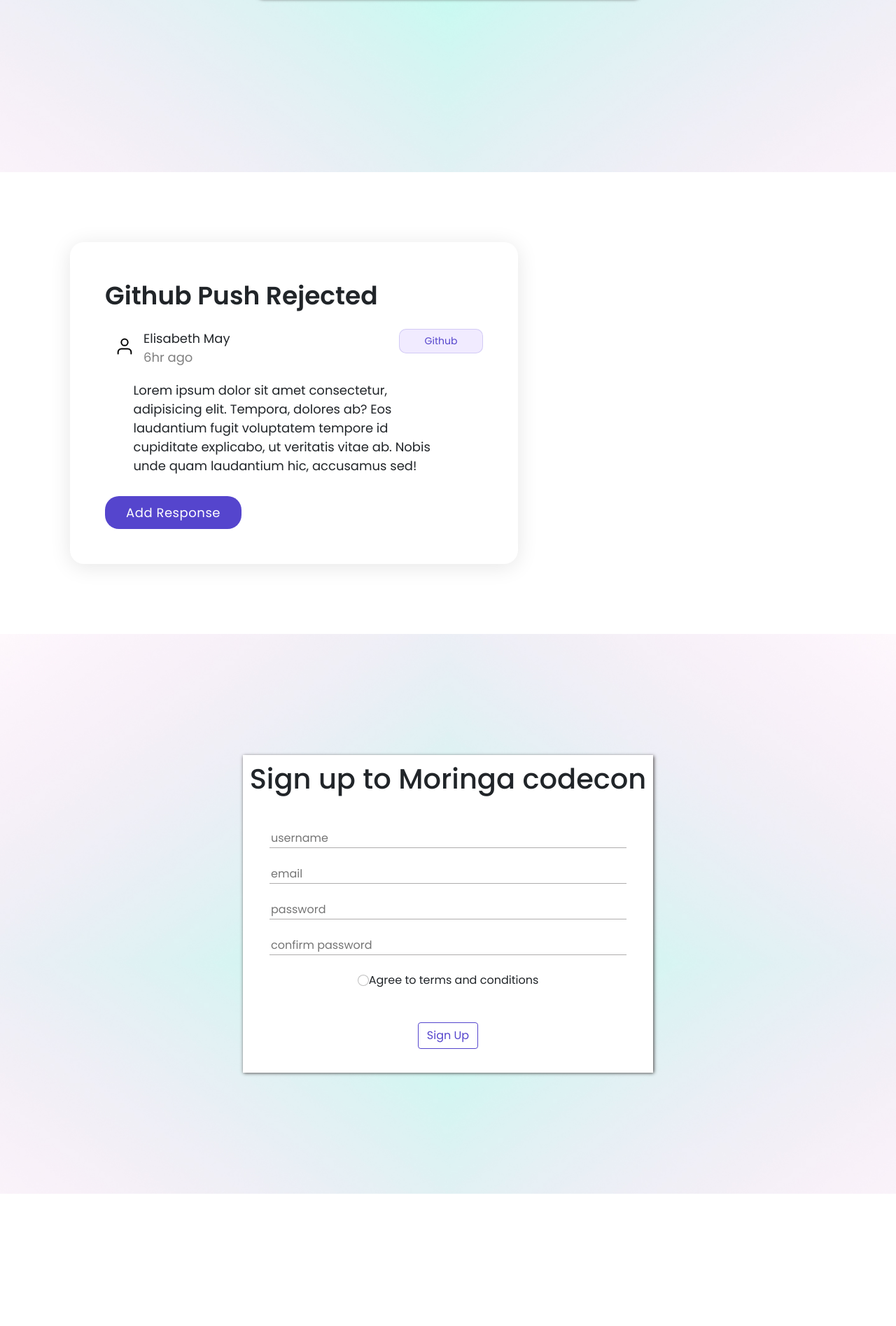
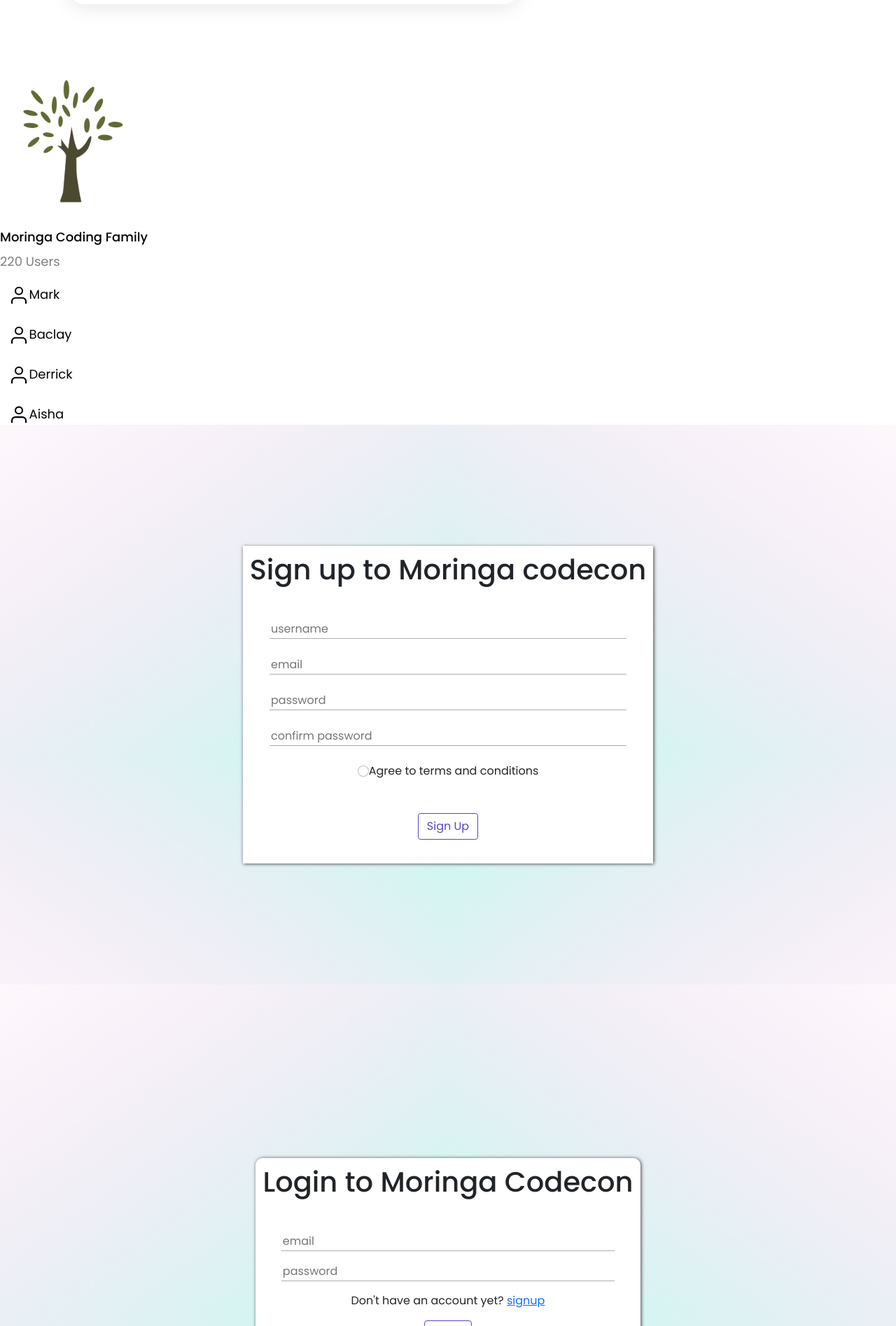
Before and after one commit to Kwathuta/moringa-codecon, an Angular app: page / in a window 1280 px wide. Shown: the part 665-2560 px from the top of the page at 70% size. Before the commit the page ends 2371 px from the top, so only its background shows below. Built offline with nearby package versions, Linux system fonts and the light colour scheme.

Commit message:
Update app.component.html

```diff
--- a/src/app/app.component.html
+++ b/src/app/app.component.html
@@ -1,4 +1,5 @@
 <app-navbar></app-navbar>
+<app-issues></app-issues>
+<app-users></app-users>
+<app-signup></app-signup>
 <app-login></app-login>
-<app-issues></app-issues>
-<app-signup></app-signup>
```
